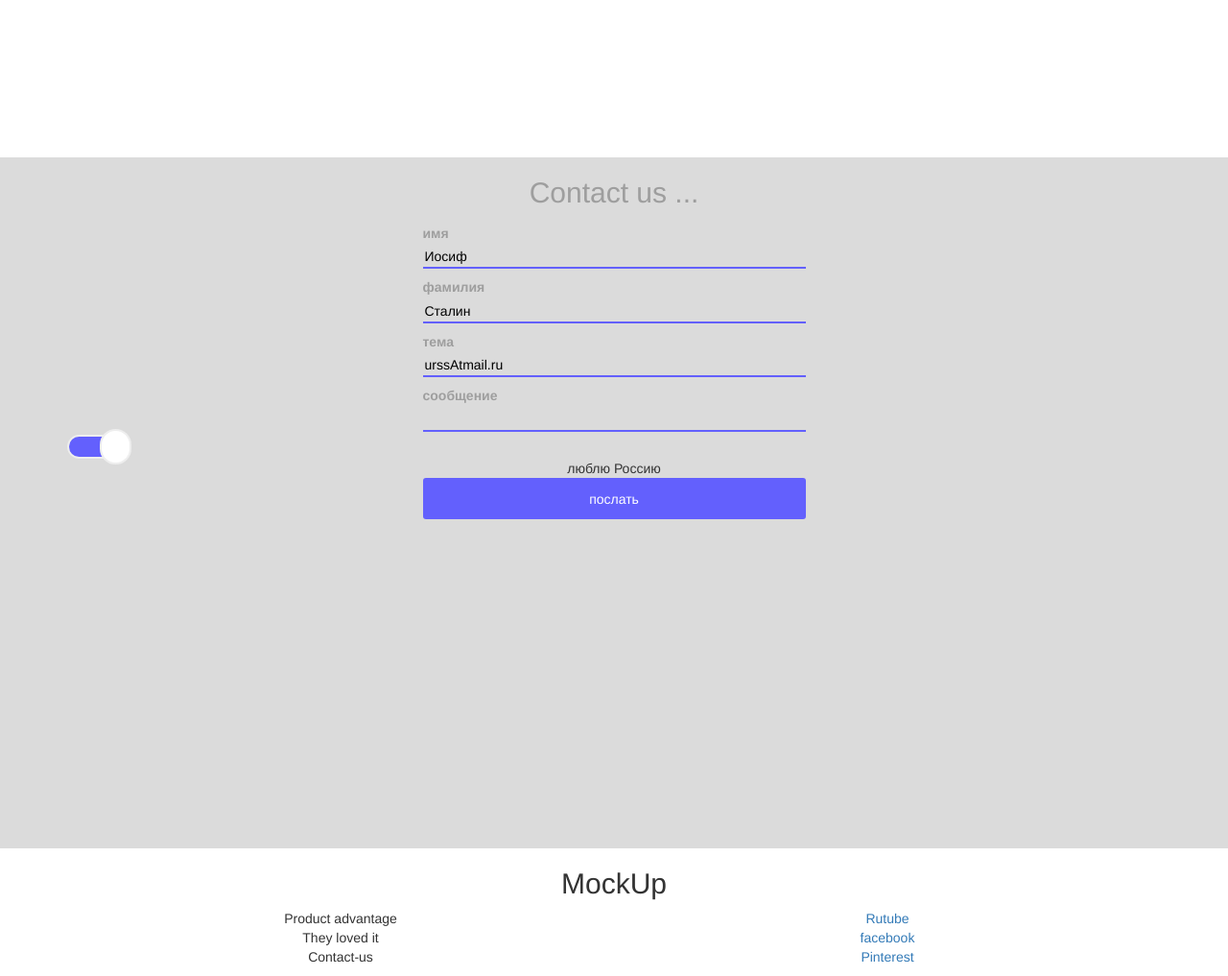
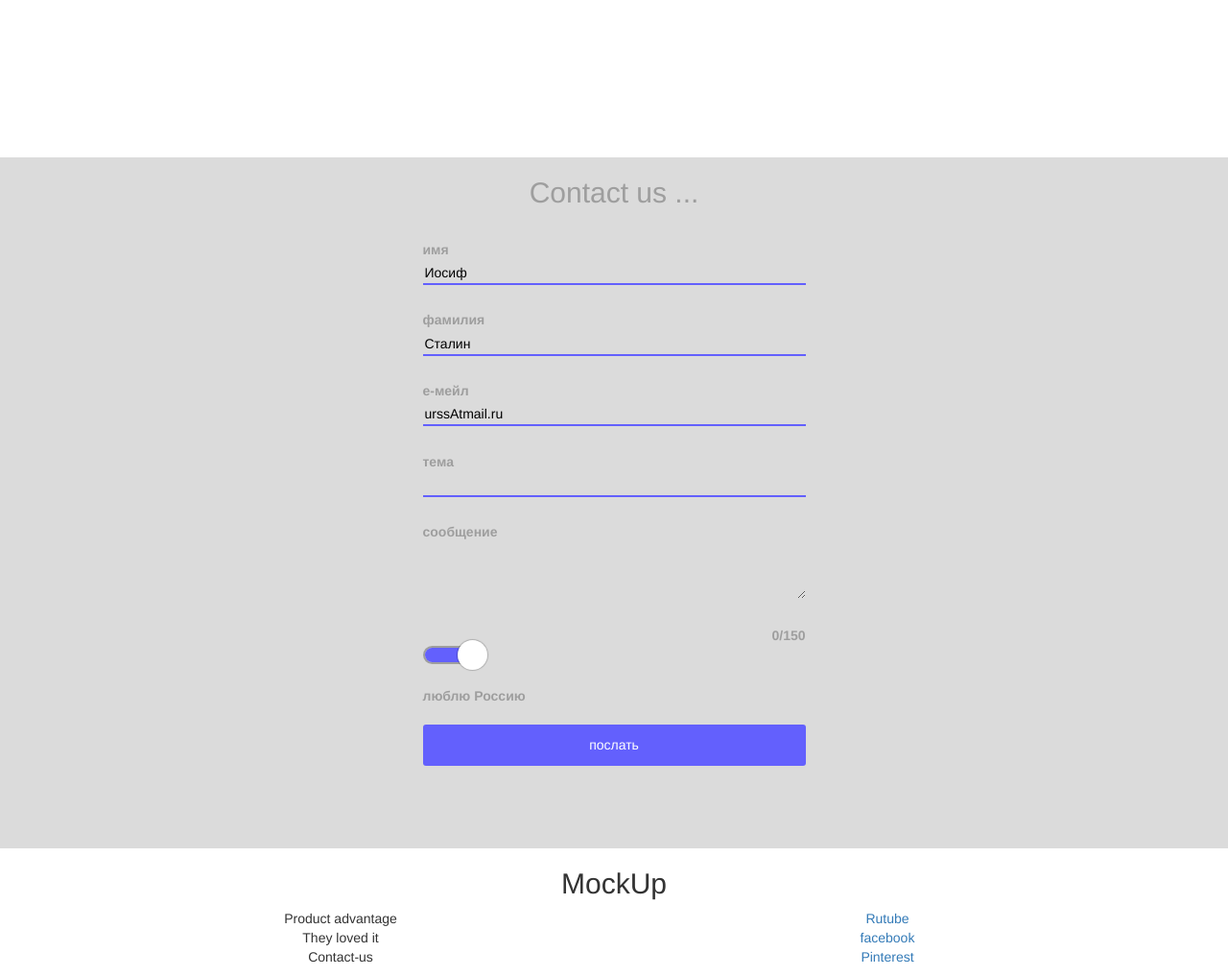
Before and after one commit to ycoupannec/OnePage, a PHP site: page / in a window 1280 px wide. Shown: the part 1356-2373 px from the top of the page at 96% size. Run offline with PHP 8.4, Linux system fonts and the light colour scheme; some libraries are stand-ins or nearby versions.

Commit message:
modif formulaire
le formulaire est presque fini.
il reste à revoir la police ainsi que la position du bouton ON OFF avec
son label.

```diff
--- a/css/style.css
+++ b/css/style.css
@@ -15,6 +15,12 @@ input{
 	background-color: #DBDBDB;
 	margin:0.3%;
 }
+textarea{
+	width:35%;
+	height: 60px;
+	border:none;
+	background-color: #DBDBDB;
+}
 button{
 	background-color:  #6360FD;
 	width:35%;
@@ -22,12 +28,13 @@ button{
 	border-radius: 3px;
 	padding: 1%;
 	color: white;
+	margin-bottom: 5%;
 }
 label{
 	color: #9E9E9E;
 	width:35%;
-	    margin-top: 0.5%;
-	    margin-bottom: 0;
+    margin-top: 2%;
+    margin-bottom: 0;
 	text-align: left;
 }
 input[type="checkbox"]{
@@ -65,6 +72,8 @@ input[type="checkbox"]{
 /*-------------------------------------------------------------------------------------------------------*/
 
 .onoffswitch {
+
+	margin-left: 32.5%;
     position: relative; width: 61px;
     -webkit-user-select:none; -moz-user-select:none; -ms-user-select: none;
 }
@@ -74,14 +83,14 @@ input[type="checkbox"]{
 .onoffswitch-label {
 	width: 100%;
     display: block; overflow: hidden; cursor: pointer;
-    border: 2px solid #EEEEEE; border-radius: 25px;
+    border: 2px solid #9E9E9E; border-radius: 25px;
 }
 .onoffswitch-inner {
     display: block; width: 200%; margin-left: -100%;
     transition: margin 0.3s ease-in 0s;
 }
 .onoffswitch-inner:before, .onoffswitch-inner:after {
-    display: block; float: left; width: 50%; height: 21px; padding: 0; line-height: 21px;
+    display: block; float: left; width: 50%; height: 15px; padding: 0; line-height: 21px;
     font-size: 0px; color: white; font-family: Trebuchet, Arial, sans-serif; font-weight: bold;
     box-sizing: border-box;
 }
@@ -93,16 +102,18 @@ input[type="checkbox"]{
 .onoffswitch-inner:after {
     content: "OFF";
     padding-right: 10px;
-    background-color: #EEEEEE; color: #999999;
+    background-color: #9E9E9E; color: #999999;
     text-align: right;
 }
 .onoffswitch-switch {
-    display: block; width: 33px; margin: -6px;
+    display: block; width: 31px; margin: -6px;
     background: #FFFFFF;
     position: absolute; top: 0; bottom: 0;
     right: 36px;
-    border: 2px solid #EEEEEE; border-radius: 25px;
+    /*border: 2px solid #9E9E9E; */
+    border-radius: 25px;
     transition: all 0.3s ease-in 0s;
+    box-shadow: 0px 0px 1px 1px rgba(0, 0, 0, 0.2);
 }
 .onoffswitch-checkbox:checked + .onoffswitch-label .onoffswitch-inner {
     margin-left: 0;
@@ -111,3 +122,8 @@ input[type="checkbox"]{
     right: 0px;
 }
 /*-------------------------------------------------------------------------------------------------------*/
+
+#nbCar{
+
+	text-align: right;
+}
--- a/index.php
+++ b/index.php
@@ -91,18 +91,30 @@
 							<input type="" name="" placeholder="Иосиф"></input></br>
 							<label>фамилия</label></br>
 							<input type="" name="" placeholder="Сталин"></input></br>
+							<label>е-мейл</label></br>
+							<input type="email" name="" placeholder="urssAtmail.ru"></input></br>
 							<label>тема</label></br>
-							<input type="" name="" placeholder="urssAtmail.ru"></input></br>
+							<input type="" name=""></input></br>
 							<label>сообщение</label></br>
-							<input type="" name=""></input></br>
+							<textarea></textarea></br>
+							<label id="nbCar">
+								0/150
+							</label>
+							<div class="checkboxOnOff">
 								<div class="onoffswitch">
 								    <input type="checkbox" name="onoffswitch" class="onoffswitch-checkbox" id="myonoffswitch" checked>
 								    <label class="onoffswitch-label" for="myonoffswitch">
 								        <span class="onoffswitch-inner"></span>
 								        <span class="onoffswitch-switch"></span>
 								    </label>
+
 								</div>
+								<label>
 									люблю Россию
+								</label>
+							</div>
+
+
 							</br>
 							<button>послать</button>
 
```
Lines whose indentation alone changed are shown as unchanged.
